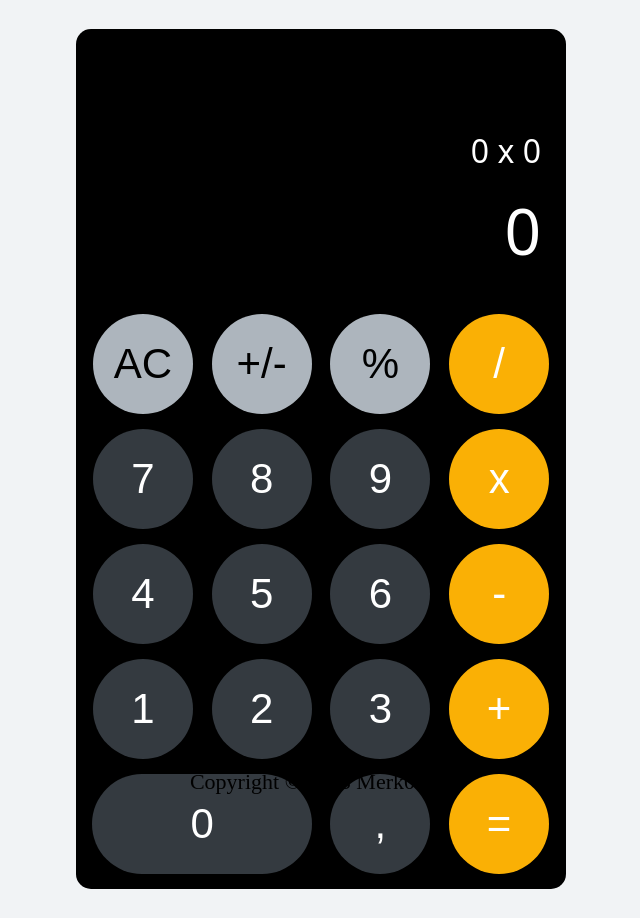
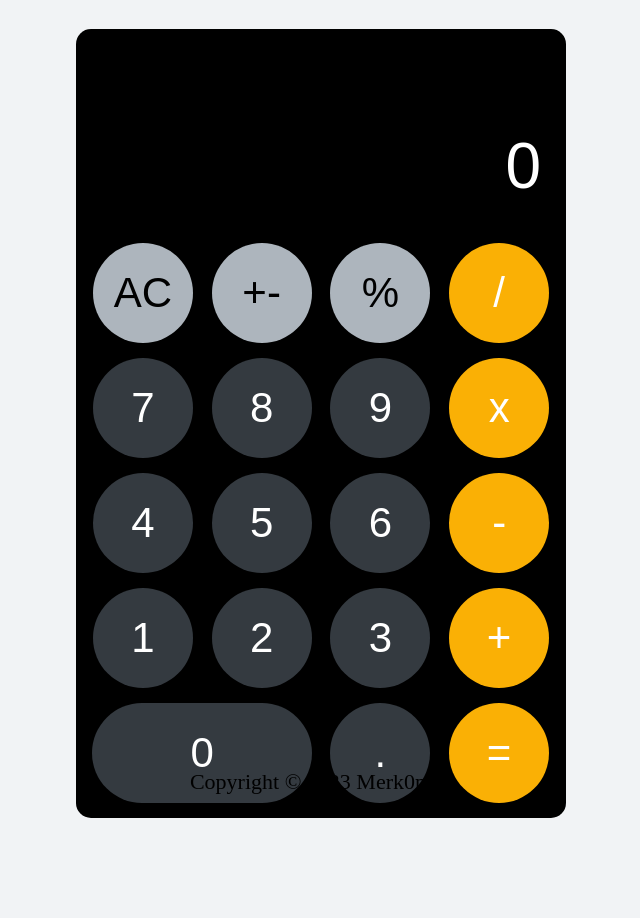
Before and after one commit to Merk0n/calculator, a plain HTML site: page index.html in a window 1280 px wide. Shown: the whole page, without its empty margins (319-959 px from the left). After the commit the page ends 847 px from the top, so only its background shows below. Drawn offline with Linux system fonts and the light colour scheme.

Commit message:
working calculator

```diff
--- a/index.html
+++ b/index.html
@@ -12,30 +12,27 @@
   </head>
   <body>
     <div class="container">
-      <div class="display">
-        <div class="display-calc">0 x 0</div>
-        <div class="display-current">0</div>
-      </div>
+      <input type="text" class="display" value="0" disabled />
       <div class="btns-grid">
-        <button class="btn grey-color ac">AC</button>
-        <button class="btn grey-color plusminus">+/-</button>
-        <button class="btn grey-color percent">%</button>
-        <button class="btn orange-color divide">/</button>
-        <button class="btn black-color seven">7</button>
-        <button class="btn black-color eight">8</button>
-        <button class="btn black-color nine">9</button>
-        <button class="btn orange-color multiply">x</button>
-        <button class="btn black-color four">4</button>
-        <button class="btn black-color five">5</button>
-        <button class="btn black-color six">6</button>
-        <button class="btn orange-color minus">-</button>
-        <button class="btn black-color one">1</button>
-        <button class="btn black-color two">2</button>
-        <button class="btn black-color three">3</button>
-        <button class="btn orange-color plus">+</button>
-        <button class="btn black-color zero">0</button>
-        <button class="btn black-color comma">,</button>
-        <button class="btn orange-color equal">=</button>
+        <input type="button" value="AC" class="btn grey-color" id="clear" />
+        <input type="button" value="+-" class="btn grey-color" />
+        <input type="button" value="%" class="btn grey-color" />
+        <input type="button" value="/" class="btn orange-color" />
+        <input type="button" value="7" class="btn black-color" />
+        <input type="button" value="8" class="btn black-color" />
+        <input type="button" value="9" class="btn black-color" />
+        <input type="button" value="x" class="btn orange-color" />
+        <input type="button" value="4" class="btn black-color" />
+        <input type="button" value="5" class="btn black-color" />
+        <input type="button" value="6" class="btn black-color" />
+        <input type="button" value="-" class="btn orange-color" />
+        <input type="button" value="1" class="btn black-color" />
+        <input type="button" value="2" class="btn black-color" />
+        <input type="button" value="3" class="btn black-color" />
+        <input type="button" value="+" class="btn orange-color" />
+        <input type="button" value="0" class="btn black-color zero" />
+        <input type="button" value="." class="btn black-color" />
+        <input type="button" value="=" class="btn orange-color" id="equals" />
       </div>
     </div>
 
--- a/script.js
+++ b/script.js
@@ -1,15 +1,33 @@
-const calculate = (n1, operator, n2) => {
-  let result = "";
+// Get elements from the DOM
+const display = document.querySelector(".display");
+const clearButton = document.getElementById("clear");
+const equalsButton = document.getElementById("equals");
 
-  if (operator === "add") {
-    result = parseFloat(n1) + parseFloat(n2);
-  } else if (operator === "subtract") {
-    result = parseFloat(n1) - parseFloat(n2);
-  } else if (operator === "multiply") {
-    result = parseFloat(n1) * parseFloat(n2);
-  } else if (operator === "divide") {
-    result = parseFloat(n1) / parseFloat(n2);
-  }
+// Add event listeners to buttons
+document.querySelectorAll(".btn").forEach((button) => {
+  button.addEventListener("click", () => {
+    const value = button.value;
 
-  return result;
-};
+    if (value === "=") {
+      // Evaluate the expression and display the result
+      try {
+        display.value = eval(display.value);
+      } catch (error) {
+        display.value = "Error";
+      }
+    } else if (value === "AC") {
+      // Clear the display
+      display.value = "0";
+    } else if (value === "+-") {
+      // Toggle the sign of the current value
+      display.value = parseFloat(display.value) * -1;
+    } else {
+      // Append the clicked button's value to the display
+      if (display.value === "0" || display.value === "Error") {
+        display.value = value;
+      } else {
+        display.value += value;
+      }
+    }
+  });
+});
--- a/style.css
+++ b/style.css
@@ -19,19 +19,14 @@ body {
 
 .display {
   display: flex;
-  flex-direction: column;
   padding: 100px 25px 25px 25px;
   text-align: right;
   font-size: 64px;
   background-color: black;
   color: white;
   border-radius: 15px 15px 0 0;
-}
-
-.display-calc {
-  margin-bottom: 15px;
-  font-size: 32px;
-  font-weight: 300;
+  border: none;
+  justify-content: flex-end;
 }
 
 .btns-grid {
```
